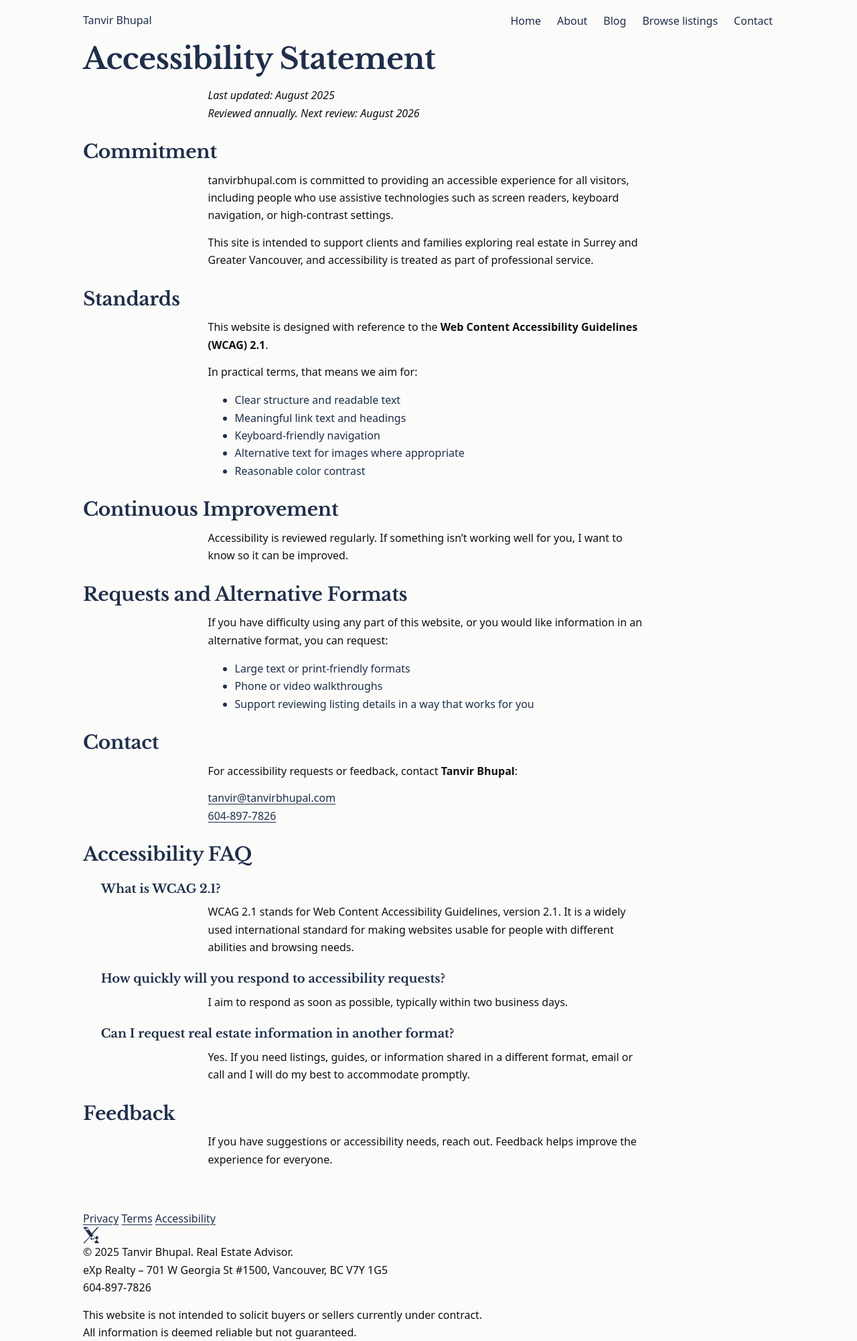
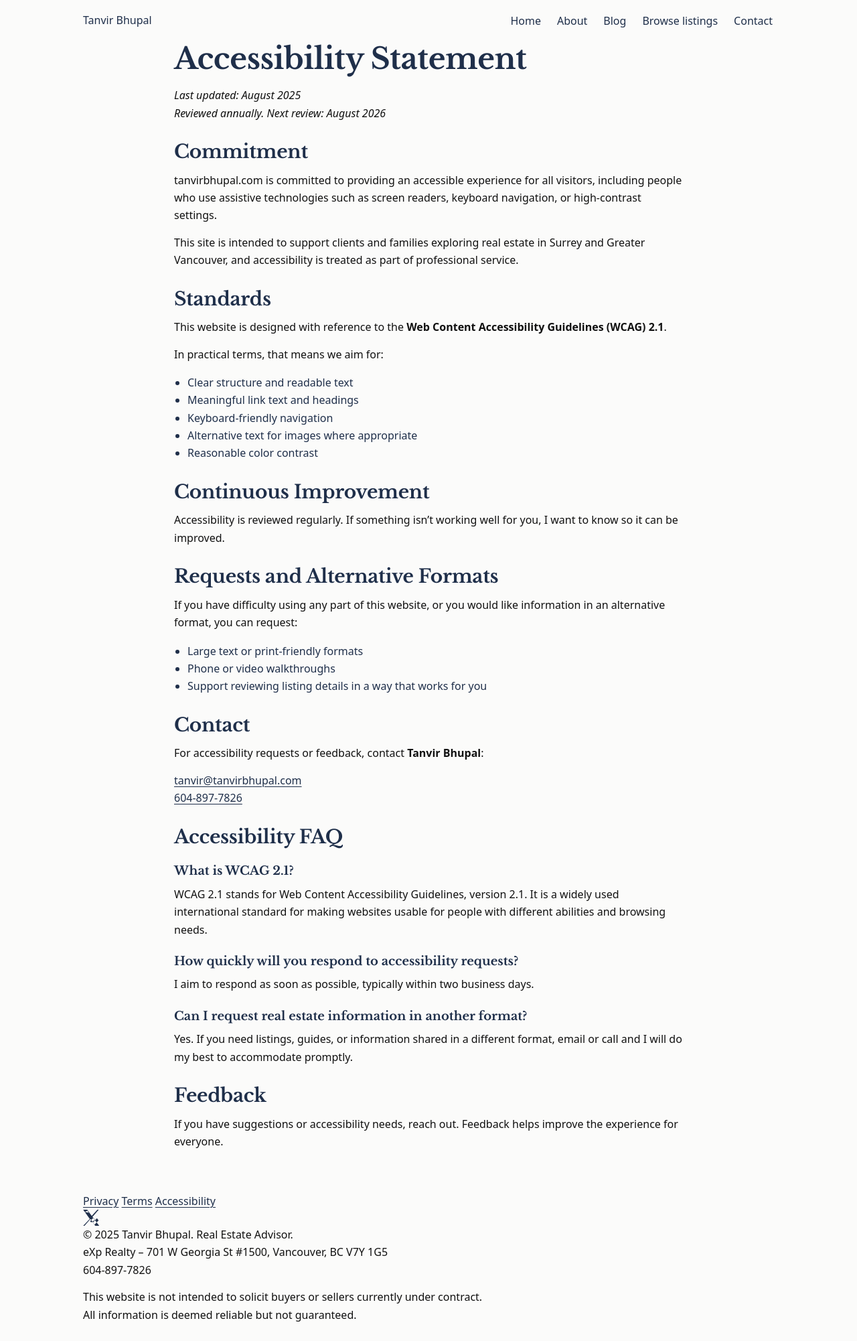
Before and after one commit to gvancouverhomes/gvancouverhomes.github.io, a Jekyll site: the page built from accessibility.md, in a window 1280 px wide. Shown: the whole page at 67% size. Built offline with Jekyll 4.4.1, drawn with Linux system fonts in a browser that asks for light colours; after the commit the page ends 1976 px from its top, so only the background shows below that.

Commit message:
Unify interior content into a centered reading column
Added styles for unified reading column on interior pages.

```diff
--- a/assets/css/app.css
+++ b/assets/css/app.css
@@ -112,6 +112,37 @@ p {
 p + p {
   margin-top: 14px;
 }
+/* =========================================================
+   Interior pages — unified reading column
+   Applies only to content pages (About, blog posts)
+   ========================================================= */
+
+.page-content > h1,
+.page-content > h2,
+.page-content > h3,
+.page-content > h4,
+.page-content > p,
+.page-content > ul,
+.page-content > ol,
+.page-content > blockquote,
+.page-content > img {
+  max-width: 760px;
+  margin-left: auto;
+  margin-right: auto;
+}
+
+/* Ensure images stay responsive within the column */
+.page-content > img {
+  display: block;
+  height: auto;
+}
+
+/* Lists align cleanly with body text */
+.page-content > ul,
+.page-content > ol {
+  padding-left: 1.25rem;
+}
+
 /* =========================
    Global vertical rhythm
    ========================= */
```
